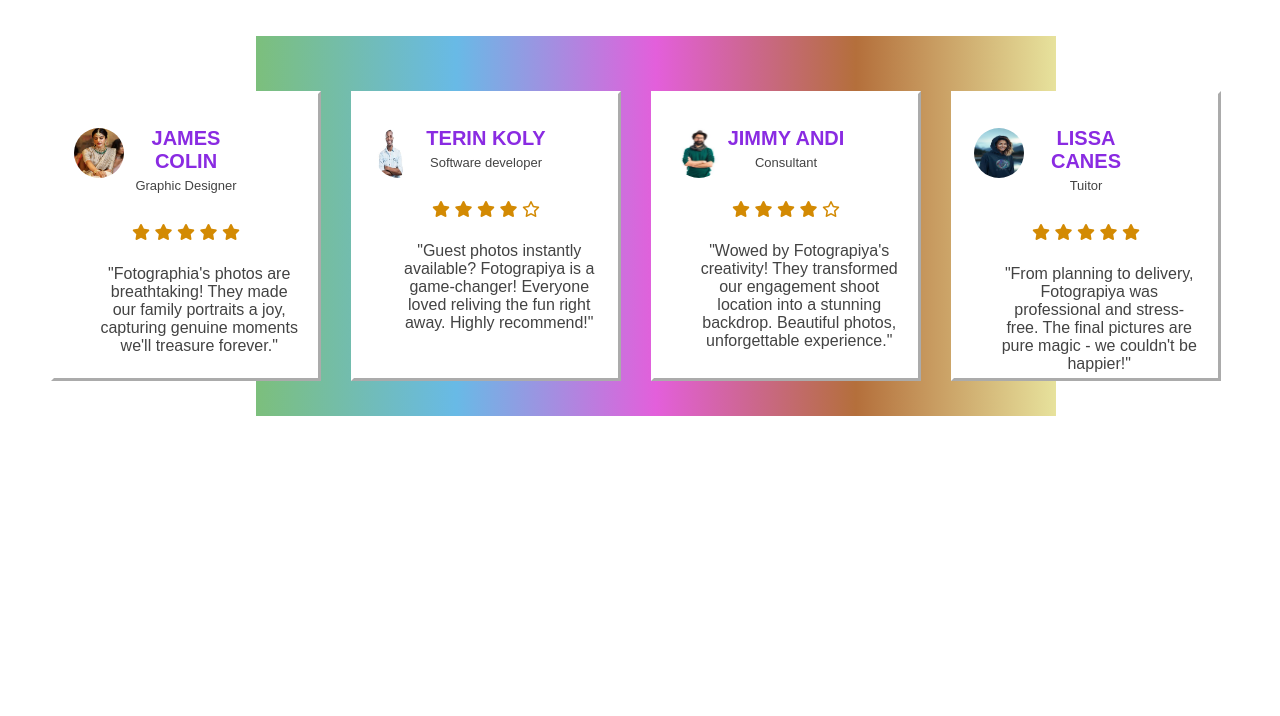
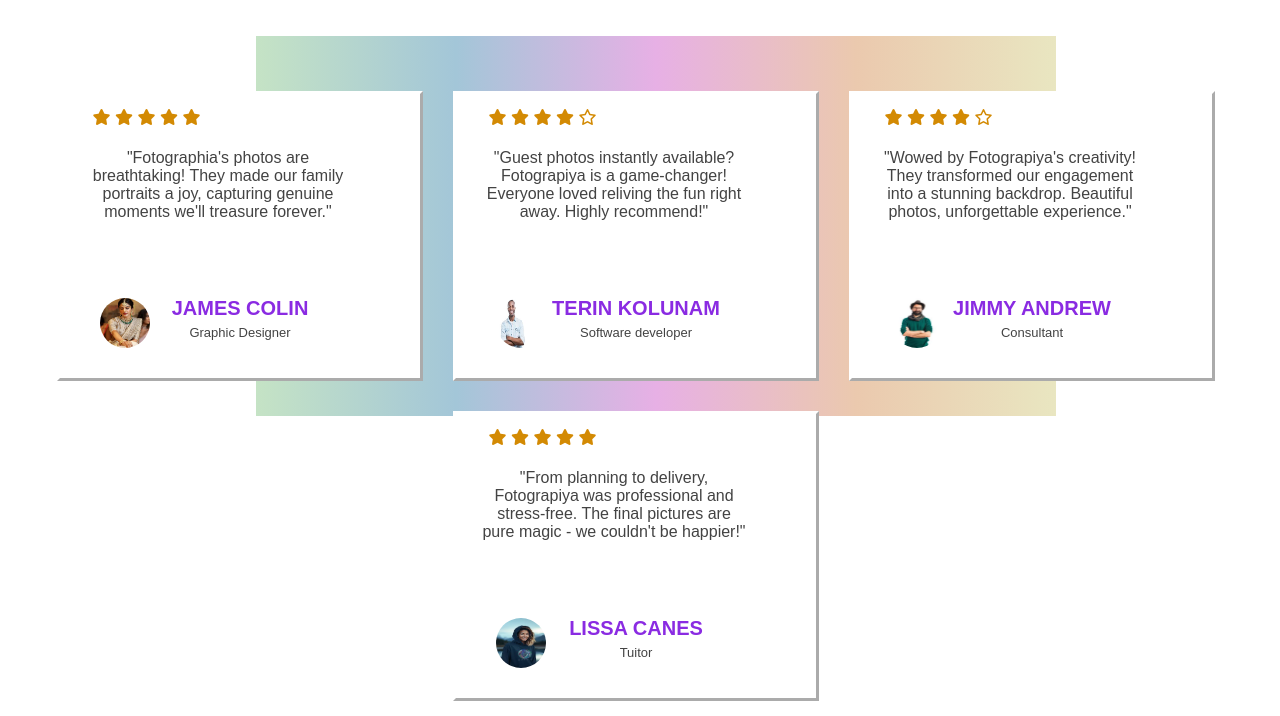
Before and after one commit to singh-2020/photographia, a plain HTML site: page index.html in a window 1280 px wide. Shown: the part 123-839 px from the top of the page. Before the commit the page ends 800 px from the top, so only its background shows below. Drawn offline with Linux system fonts and the light colour scheme.

Commit message:
second commit

```diff
--- a/index.html
+++ b/index.html
@@ -18,10 +18,6 @@
             <div class="row">
                 <div class="column">
                     <div class="review">
-                        <img src="image4.jpg" alt="">
-                        <div class="name">James Colin</div>
-                        <div class="occup">Graphic Designer</div>
-
                         <div class="stars">
                             <i class="fa-solid fa-star"></i>
                             <i class="fa-solid fa-star"></i>
@@ -31,14 +27,14 @@
                         </div>
                         <p>"Fotographia's photos are breathtaking! They made our family
                             portraits a joy, capturing genuine moments we'll treasure forever."</p>
+                        <img src="image4.jpg" alt="">
+                        <div class="name">James Colin</div>
+                        <div class="occup">Graphic Designer</div>
                     </div>
                 </div>
 
                 <div class="column">
                     <div class="review">
-                        <img src="image3.jpeg" alt="">
-                        <div class="name">Terin koly</div>
-                        <div class="occup">Software developer</div>
                         <div class="stars">
                             <i class="fa-solid fa-star"></i>
                             <i class="fa-solid fa-star"></i>
@@ -48,13 +44,13 @@
                         </div>
                         <p>"Guest photos instantly available? Fotograpiya is a game-changer!
                             Everyone loved reliving the fun right away. Highly recommend!" </p>
+                        <img src="image3.jpeg" alt="">
+                        <div class="name">Terin kolunam</div>
+                        <div class="occup">Software developer</div>
                     </div>
                 </div>
                 <div class="column">
                     <div class="review">
-                        <img src="image2.jpeg" alt="">
-                        <div class="name">Jimmy Andi</div>
-                        <div class="occup">Consultant</div>
                         <div class="stars">
                             <i class="fa-solid fa-star"></i>
                             <i class="fa-solid fa-star"></i>
@@ -62,15 +58,15 @@
                             <i class="fa-solid fa-star"></i>
                             <i class="far fa-star"></i>
                         </div>
-                        <p>"Wowed by Fotograpiya's creativity! They transformed our engagement shoot location
+                        <p>"Wowed by Fotograpiya's creativity! They transformed our engagement
                             into a stunning backdrop. Beautiful photos, unforgettable experience."</p>
+                        <img src="image2.jpeg" alt="">
+                        <div class="name">Jimmy Andrew</div>
+                        <div class="occup">Consultant</div>
                     </div>
                 </div>
                 <div class="column">
                     <div class="review">
-                        <img src="images.png" alt="">
-                        <div class="name">Lissa Canes</div>
-                        <div class="occup">Tuitor</div>
                         <div class="stars">
                             <i class="fa-solid fa-star"></i>
                             <i class="fa-solid fa-star"></i>
@@ -80,6 +76,9 @@
                         </div>
                         <p>"From planning to delivery, Fotograpiya was professional and stress-free.
                             The final pictures are pure magic - we couldn't be happier!"</p>
+                        <img src="images.png" alt="">
+                        <div class="name">Lissa Canes</div>
+                        <div class="occup">Tuitor</div>
                     </div>
                 </div>
 
--- a/style.css
+++ b/style.css
@@ -19,8 +19,9 @@
 .reviews{
     margin-top: 3%;
     margin-left: 20%;
+    margin-block-end:inherit;
     padding: 40px 0;
-    background : linear-gradient(90deg,rgb(124, 191, 124),rgb(104, 186, 230),rgb(227, 95, 219),rgb(180, 111, 59),rgba(212, 203, 78, 0.558));
+    background : linear-gradient(90deg,rgb(197, 227, 197),rgb(163, 198, 216),rgb(231, 176, 229),rgb(235, 201, 174),rgba(215, 210, 143, 0.558));
     color:#434343 ;
     text-align: center;
     max-height: 300px;
@@ -62,15 +63,15 @@
     width: 50px;
     height: 50px;
     border-radius: 50%;
-    margin-left: -140%;
-    margin-top: -40%;
+    margin-left: -105%;
+    margin-top: 35%;
 }
 
 .name{
     font-size: 20px;
     font-weight:bold;
     text-transform: uppercase;
-    margin: -55px 0;
+    margin: -55px 0px;
     color: blueviolet;
 }
 .occup{
@@ -79,19 +80,23 @@
     font-size: small;
 }
 .review p{
-    margin-top: -2%;
-    min-width: 200px;
+    margin-top: 10%;
+    min-width: 250px;
     margin-left: -20%;
 }
 .stars{
-    margin-top: -23%;
-    margin-bottom: 20%;
+    margin-top: -25%;
+    margin-left: -85%;
     color: rgb(211, 138, 3);
 }
 
-@media screen and (min-width:700px) {
+@media only screen and (max-width:465px) {
 .column{
     flex: 10%;
     min-width:10%;
 }
+.heading1{
+    visibility: visible;
 }
+
+}
```
